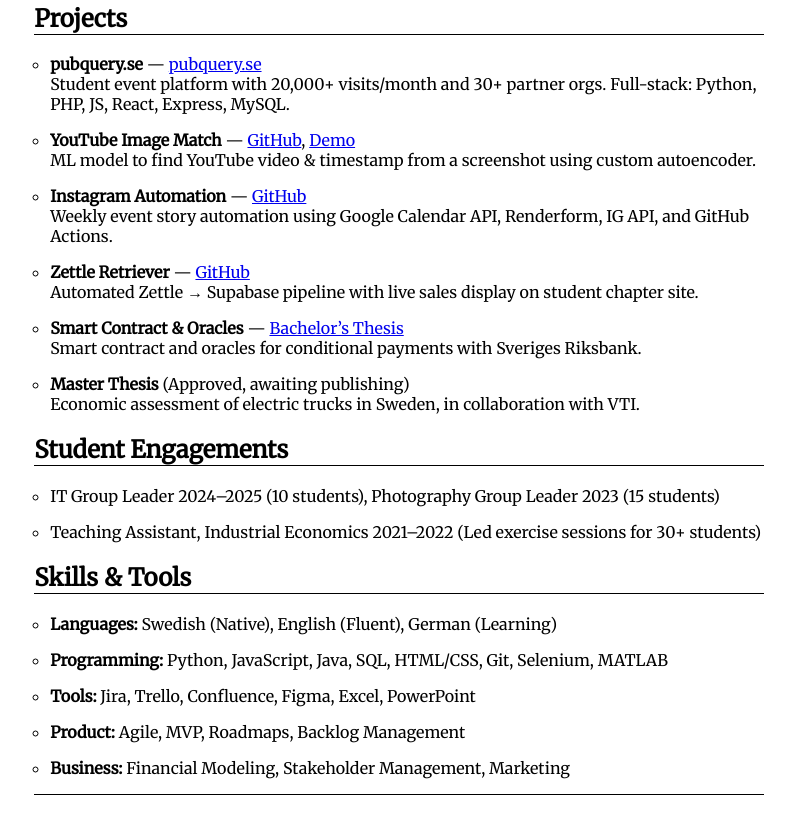
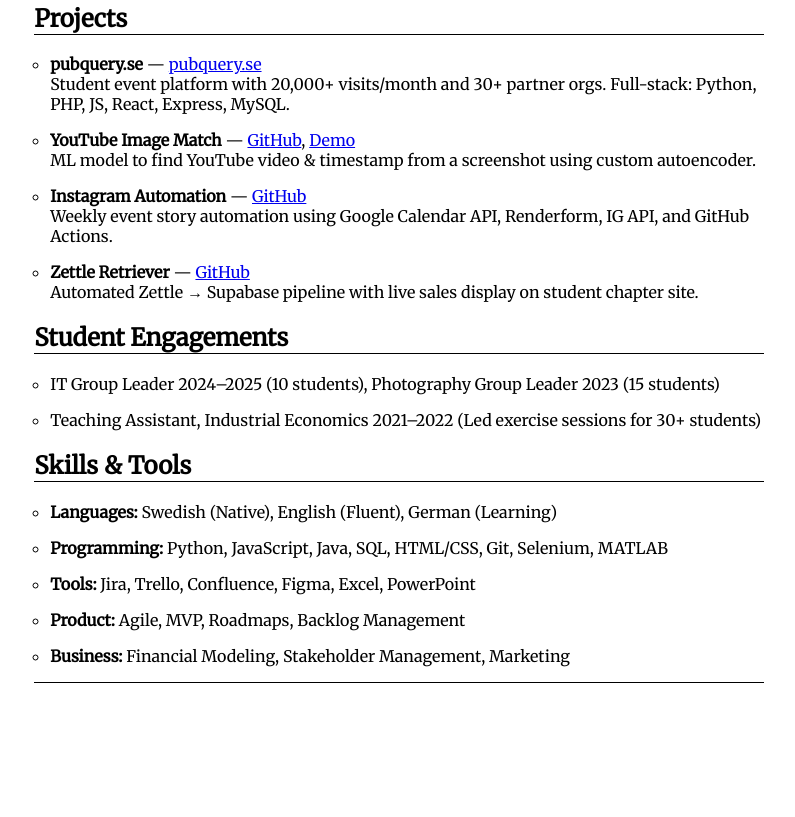
Before and after one commit to eybro/eybro.github.io, a plain HTML site: page index.html in a window 1280 px wide. Shown: the part 1278-2095 px from the top of the page, without its empty margins (241-1036 px from the left). After the commit the page ends 1993 px from the top, so only its background shows below. Drawn offline with Linux system fonts and the light colour scheme.

Commit message:
removed duplicate theses entries

```diff
--- a/index.html
+++ b/index.html
@@ -244,8 +244,7 @@
     <li><strong>YouTube Image Match</strong> — <a href="https://github.com/volumetrader/VideoFromImage">GitHub</a>, <a href="https://huggingface.co/spaces/eybro/image_video_timestamp">Demo</a><br>ML model to find YouTube video & timestamp from a screenshot using custom autoencoder.</li>
     <li><strong>Instagram Automation</strong> — <a href="https://github.com/eybro/InstagramAutomation">GitHub</a><br>Weekly event story automation using Google Calendar API, Renderform, IG API, and GitHub Actions.</li>
     <li><strong>Zettle Retriever</strong> — <a href="https://github.com/eybro/zettle_retriever">GitHub</a><br>Automated Zettle → Supabase pipeline with live sales display on student chapter site.</li>
-    <li><strong>Smart Contract & Oracles</strong> — <a href="https://kth.diva-portal.org/smash/record.jsf?pid=diva2%3A1792977">Bachelor’s Thesis</a><br>Smart contract and oracles for conditional payments with Sveriges Riksbank.</li>
-    <li><strong>Master Thesis</strong> (Approved, awaiting publishing)<br>Economic assessment of electric trucks in Sweden, in collaboration with VTI.</li>
+
   </ul>
 
   <h2>Student Engagements</h2>
```
